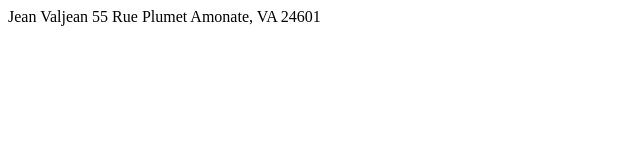
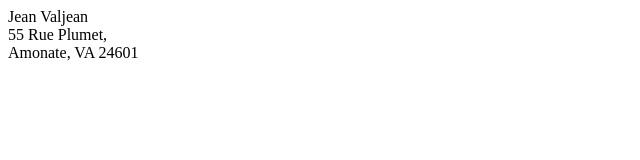
Before and after one commit to nickthiru/sample_website, a plain HTML site: page index.html in a window 1280 px wide. Shown: the whole page, without its empty margins (0-640 px from the left). Drawn offline with Linux system fonts and the light colour scheme.

Commit message:
Check <br> behavior

```diff
--- a/index.html
+++ b/index.html
@@ -5,8 +5,8 @@
     <meta charset="utf-8">
   </head>
   <body>
-    Jean Valjean
-    55 Rue Plumet
+    Jean Valjean<br>
+    55 Rue Plumet,<br>
     Amonate, VA 24601
   </body>
 </html>
```
